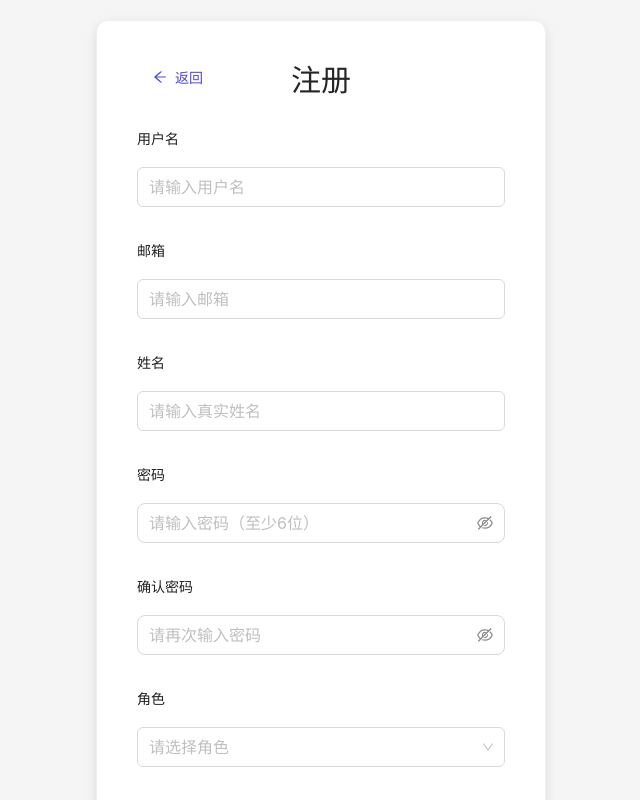
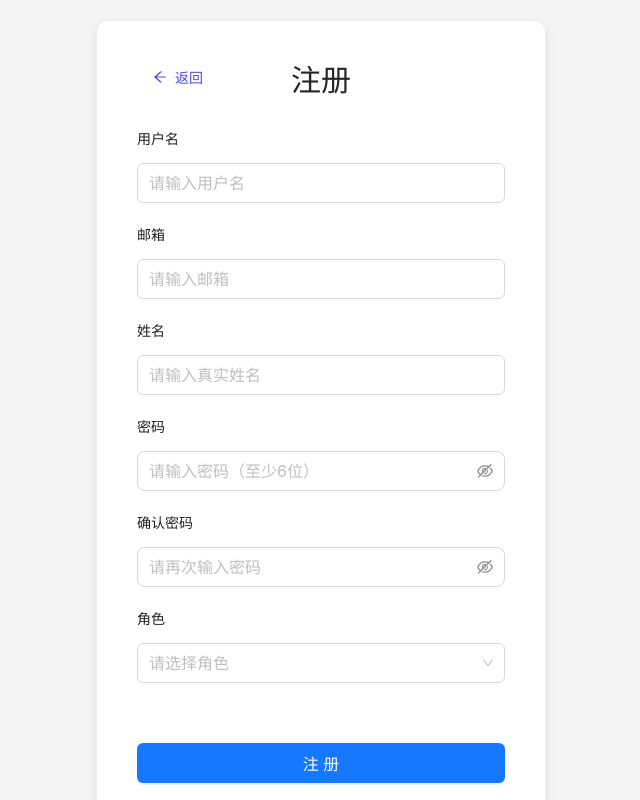
Before and after one commit to matrix273/hr, a React (Vite) app in the folder frontend/: page /register in a window 1280 px wide. Shown: the top 800 px of the page, without its empty margins (319-959 px from the left). Built offline with nearby package versions, Linux system fonts and the light colour scheme.

Commit message:
调整文本和输入框的边框

```diff
--- a/frontend/src/pages/Login.jsx
+++ b/frontend/src/pages/Login.jsx
@@ -88,6 +88,8 @@ const Login = () => {
             name="username"
             label="用户名"
             rules={[{ required: true, message: '请输入用户名' }]}
+            style={{ marginBottom: 12 }}
+            labelCol={{ style: { paddingBottom: 4 } }}
           >
             <Input placeholder="请输入用户名" />
           </Form.Item>
@@ -96,6 +98,8 @@ const Login = () => {
             name="password"
             label="密码"
             rules={[{ required: true, message: '请输入密码' }]}
+            style={{ marginBottom: 12 }}
+            labelCol={{ style: { paddingBottom: 4 } }}
           >
             <Input.Password placeholder="请输入密码" />
           </Form.Item>
--- a/frontend/src/pages/Register.jsx
+++ b/frontend/src/pages/Register.jsx
@@ -123,6 +123,8 @@ const Register = () => {
             name="username"
             label="用户名"
             rules={[{ required: true, message: '请输入用户名' }]}
+            style={{ marginBottom: 12 }}
+            labelCol={{ style: { paddingBottom: 4 } }}
           >
             <Input placeholder="请输入用户名" />
           </Form.Item>
@@ -134,6 +136,8 @@ const Register = () => {
               { required: true, message: '请输入邮箱' },
               { type: 'email', message: '请输入有效的邮箱格式' }
             ]}
+            style={{ marginBottom: 12 }}
+            labelCol={{ style: { paddingBottom: 4 } }}
           >
             <Input placeholder="请输入邮箱" />
           </Form.Item>
@@ -142,6 +146,8 @@ const Register = () => {
             name="full_name"
             label="姓名"
             rules={[{ required: true, message: '请输入真实姓名' }]}
+            style={{ marginBottom: 12 }}
+            labelCol={{ style: { paddingBottom: 4 } }}
           >
             <Input placeholder="请输入真实姓名" />
           </Form.Item>
@@ -153,6 +159,8 @@ const Register = () => {
               { required: true, message: '请输入密码' },
               { min: 6, message: '密码长度至少6位' }
             ]}
+            style={{ marginBottom: 12 }}
+            labelCol={{ style: { paddingBottom: 4 } }}
           >
             <Input.Password placeholder="请输入密码（至少6位）" />
           </Form.Item>
@@ -172,6 +180,8 @@ const Register = () => {
                 },
               }),
             ]}
+            style={{ marginBottom: 12 }}
+            labelCol={{ style: { paddingBottom: 4 } }}
           >
             <Input.Password placeholder="请再次输入密码" />
           </Form.Item>
@@ -180,6 +190,8 @@ const Register = () => {
             name="role"
             label="角色"
             rules={[{ required: true, message: '请选择角色' }]}
+            style={{ marginBottom: 12 }}
+            labelCol={{ style: { paddingBottom: 4 } }}
           >
             <Select placeholder="请选择角色">
               {availableRoles.map((role) => (
```
